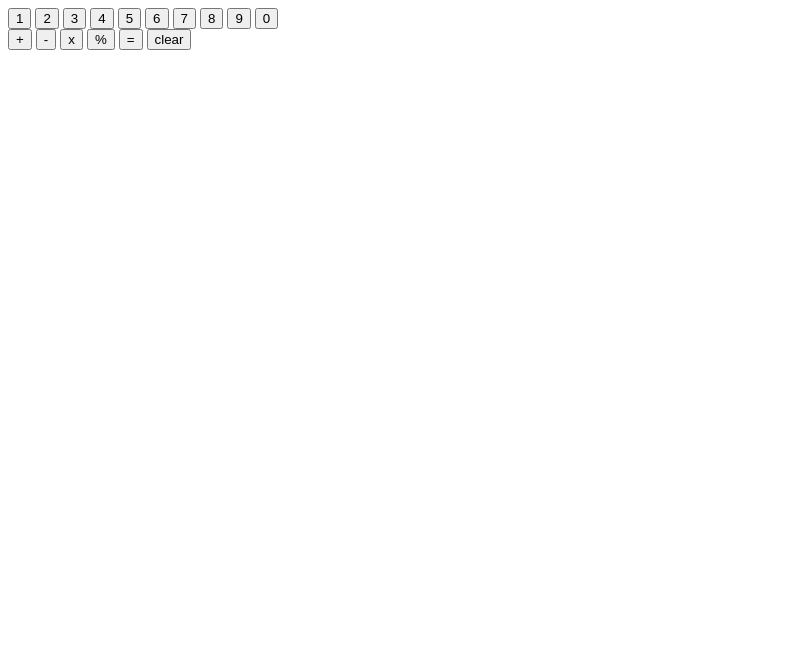
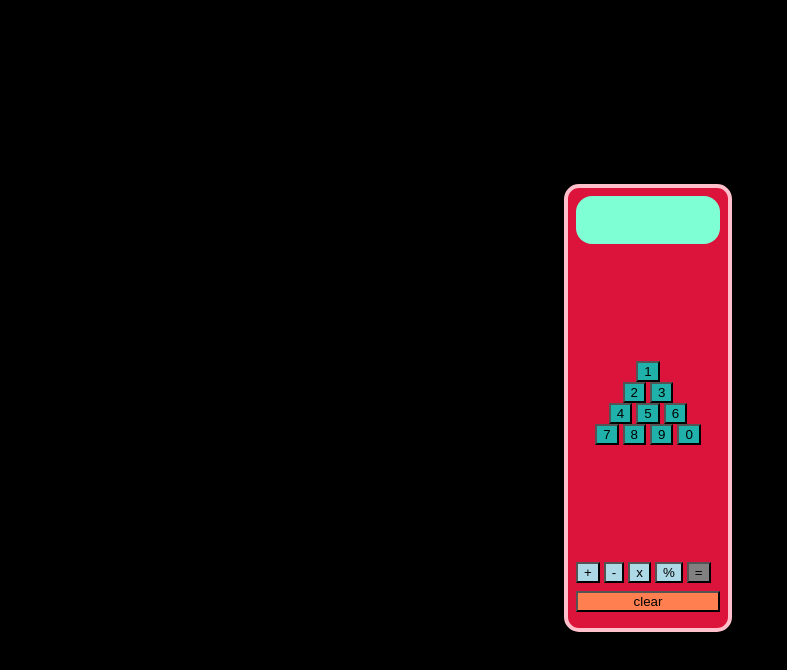
Before and after one commit to ank-ai/Calculator, a plain HTML site: page index.html in a window 1280 px wide. Shown: the whole page, without its empty margins (0-787 px from the left). Drawn offline with Linux system fonts and the light colour scheme.

Commit message:
Added css

```diff
--- a/index.html
+++ b/index.html
@@ -1,8 +1,10 @@
 <!DOCTYPE html>
 <html lang="en">
+
 <head>
     <meta charset="UTF-8">
     <title>Calculator</title>
+    <link rel="stylesheet" href="styles.css">
     <script src="script.js" defer></script>
 </head>
 
@@ -12,25 +14,35 @@
         <div class="display"></div>
 
         <div class="digits">
+            <div>
                 <button class="numb">1</button>
+            </div>
+            <div>
                 <button class="numb">2</button>
                 <button class="numb">3</button>
+            </div>
+            <div>
                 <button class="numb">4</button>
                 <button class="numb">5</button>
                 <button class="numb">6</button>
+            </div>
+            <div>
                 <button class="numb">7</button>
                 <button class="numb">8</button>
                 <button class="numb">9</button>
                 <button class="numb">0</button>
             </div>
+        </div>
 
         <div class="functionalButtons">
+            <div>
             <button class="operator">+</button>
             <button class="operator">-</button>
             <button class="operator">x</button>
             <button class="operator">%</button>
             <button class="equals">=</button>
-            <button>clear</button>
+            </div>
+            <button class="clear">clear</button>
         </div>
     </div>
 </body>
--- a/script.js
+++ b/script.js
@@ -29,7 +29,6 @@ function operate(operator,arg1,arg2){
            return multiply(arg1,arg2)
 
         case "%":
-
            return divide(arg1,arg2)
 
         default:
@@ -45,6 +44,7 @@ function setDisplay(value){
 function getDisplay(){
     return Number(display.textContent)
 }
+
 //-------------------------------------------------variables to update display
 
 let firstNumber;
@@ -59,6 +59,9 @@ function concatDisplayValue(){
     if(secondNumber==undefined && firstNumber!=undefined){
         display.textContent= this.textContent;
         secondNumber = Number(display.textContent);
+    }else if(display.textContent=="Divide by zero? Don't be a hero..."){
+        display.textContent="";
+        display.textContent+=this.textContent;
     }else{display.textContent+=this.textContent;}
 }
 
@@ -86,14 +89,28 @@ operators.forEach(button=>{button.addEventListener("click",useOperand)})
 //---------------------------------------------
 
 function execute(){
+    if(operator==undefined || firstNumber ==undefined || secondNumber==undefined){return}       //cornder case
     secondNumber= Number(display.textContent);
-    let result= operate(operator,firstNumber, secondNumber)
+    if(secondNumber==0 && operator=="%"){
+        setDisplay("Divide by zero? Don't be a hero...")
+        firstNumber= undefined;
+        secondNumber=undefined;
+        return;
+    }
+    let result= Number(operate(operator,firstNumber, secondNumber).toFixed(3))
     setDisplay(result)
     firstNumber= result;
     secondNumber = undefined;
 }
 
-//--------------------------------------------------
+//-------------------------------------------------- equals and clear buttons
 
 const equals = document.querySelector(".equals");
 equals.addEventListener("click", execute);
+
+const clear = document.querySelector(".clear");
+clear.addEventListener("click", ()=>{
+    display.textContent="";
+    firstNumber= undefined;
+    secondNumber=undefined;
+})
--- /dev/null
+++ b/styles.css
@@ -0,0 +1,65 @@
+html,
+body {
+    height: 100%;
+    width: 100%;
+}
+
+.operator{
+    background-color: lightblue;
+}
+
+.clear{
+    background-color: coral;
+}
+
+.equals{
+    background-color: gray;
+}
+
+.numb{
+    background-color:lightseagreen;
+}
+
+.calculator{
+    background-color: crimson;
+    min-height: 55vh;
+    min-width: 20vh;
+    border-radius: 15px;
+    border: solid pink 0.5vh;
+    display: flex;
+    flex-direction: column;
+    justify-content: space-between;}
+
+.display{
+    background-color: aquamarine;
+    min-width: 17vh;
+    min-height: 6vh;
+    margin: 1vh 1vh;
+    border-radius: 2vh;
+    display: flex;
+    justify-content: flex-end;
+    align-items: center;
+}
+
+body{
+    display: flex;
+    justify-content: center;
+    align-items: center;
+    background-color: black;
+}
+
+.digits{
+    display: flex;
+    flex-direction: column;
+    align-items: center;
+}
+
+.functionalButtons{
+    display: flex;
+    flex-direction: column;
+    margin: 1vh 1vh;
+}
+
+.clear{
+    margin: 1vh 0;
+}
```
Lines whose indentation alone changed are shown as unchanged.
